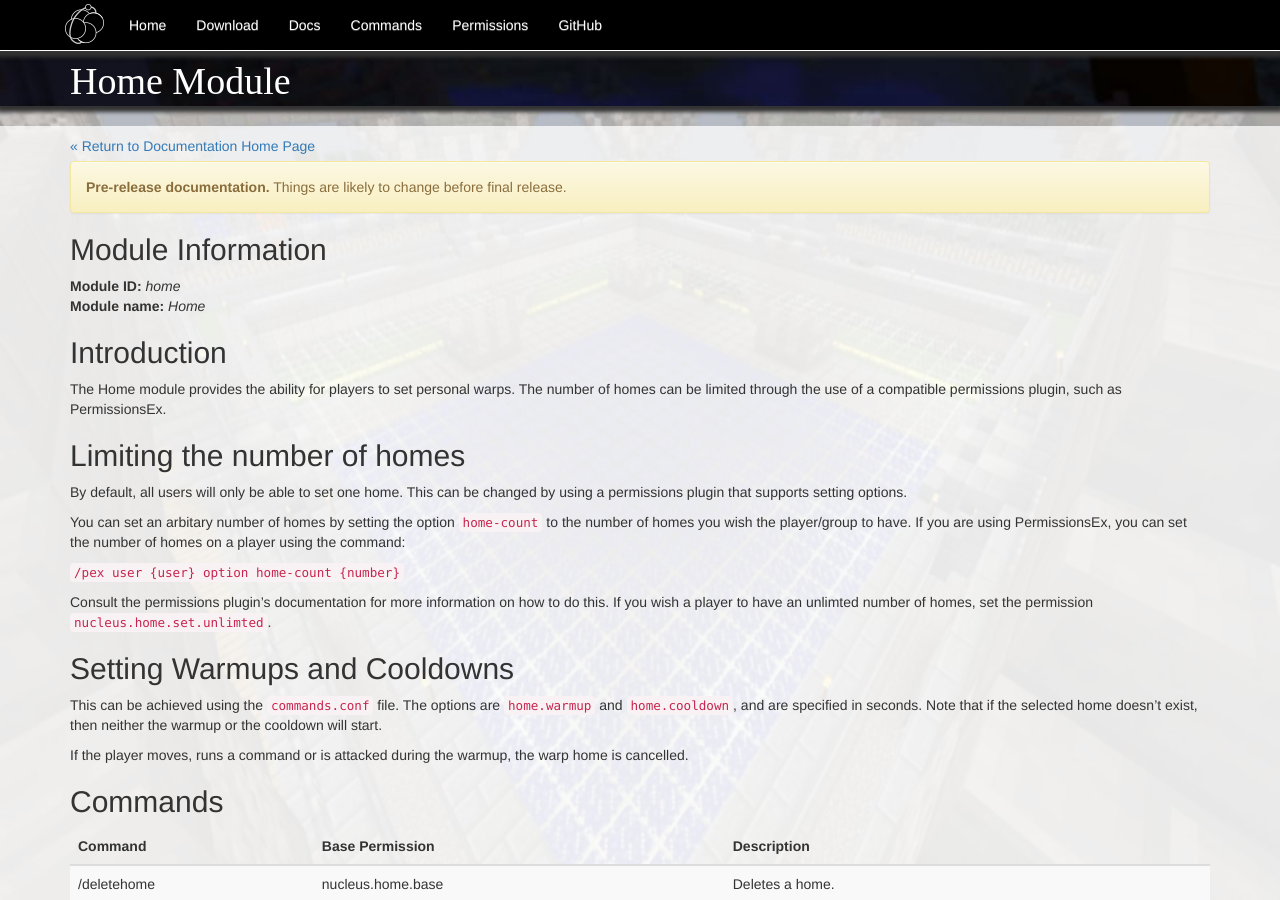
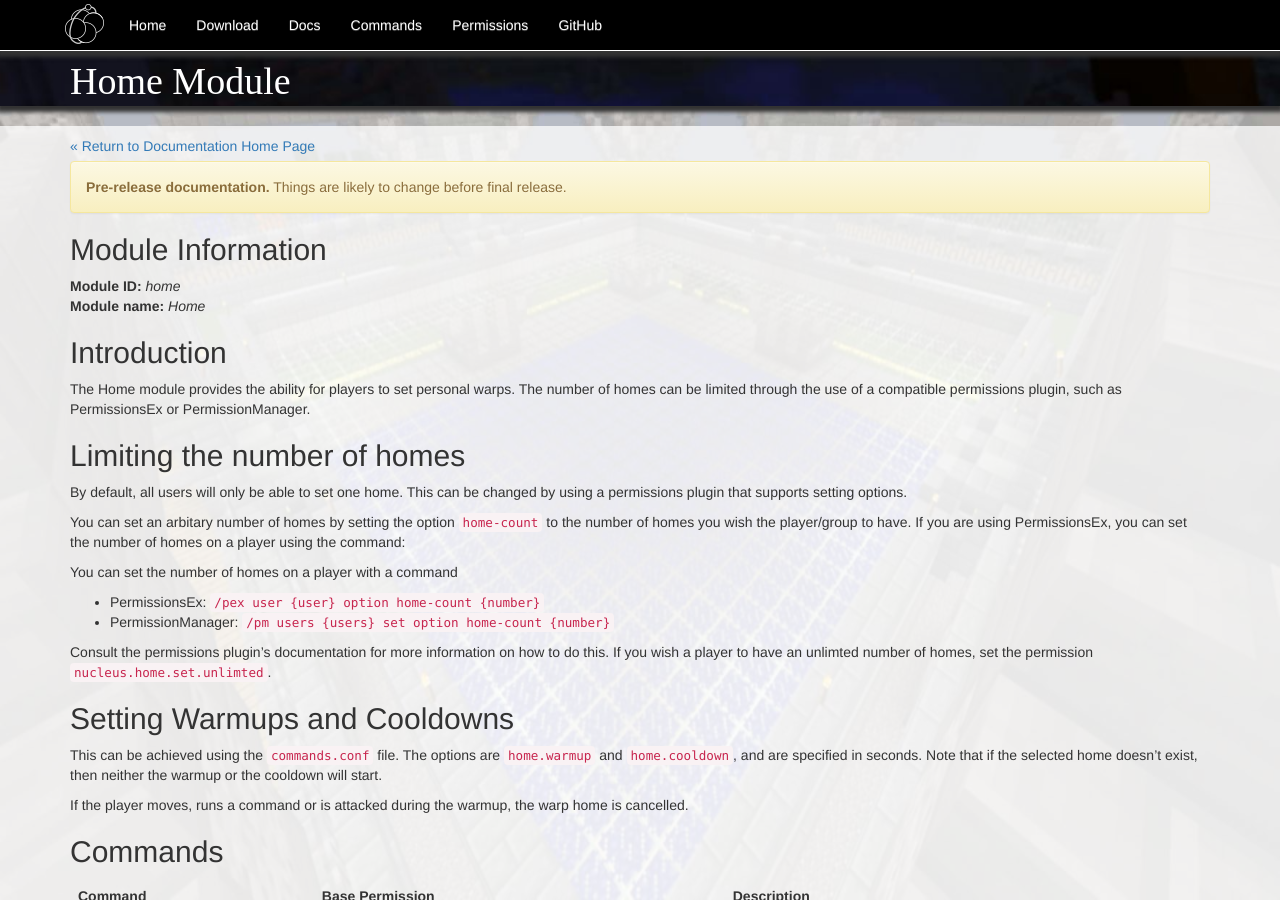
Before and after one commit to NucleusPowered/site-v1, a Jekyll site: the page built from docs/modules/home.md, in a window 1280 px wide and 900 px high. Built offline with Jekyll 4.4.1, drawn with Linux system fonts in a browser that asks for light colours.

Commit message:
Update home.md

```diff
--- a/docs/modules/home.md
+++ b/docs/modules/home.md
@@ -9,7 +9,7 @@ modulename: Home
 ## Introduction
 
 The Home module provides the ability for players to set personal warps. The number of homes can be limited through the use
-of a compatible permissions plugin, such as PermissionsEx.
+of a compatible permissions plugin, such as PermissionsEx or PermissionManager.
 
 ## Limiting the number of homes
 
@@ -19,7 +19,9 @@ setting options.
 You can set an arbitary number of homes by setting the option `home-count` to the number of homes you wish the player/group
 to have. If you are using PermissionsEx, you can set the number of homes on a player using the command:
 
-`/pex user {user} option home-count {number}`
+You can set the number of homes on a player with a command
+ - PermissionsEx: `/pex user {user} option home-count {number}`
+ - PermissionManager: `/pm users {users} set option home-count {number}`
 
 Consult the permissions plugin's documentation for more information on how to do this. If you wish a player to have an
 unlimted number of homes, set the permission `nucleus.home.set.unlimted`.
```
